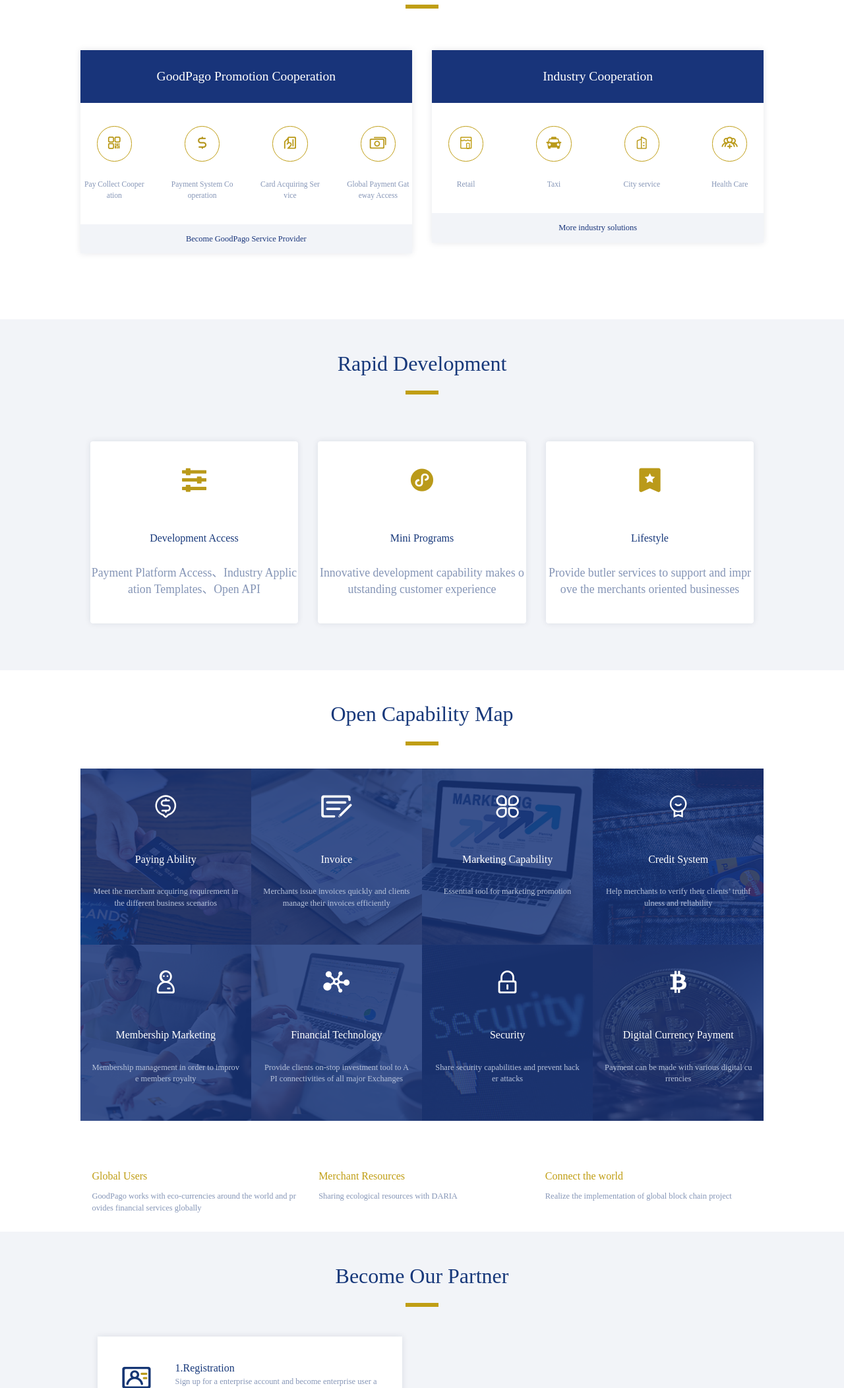
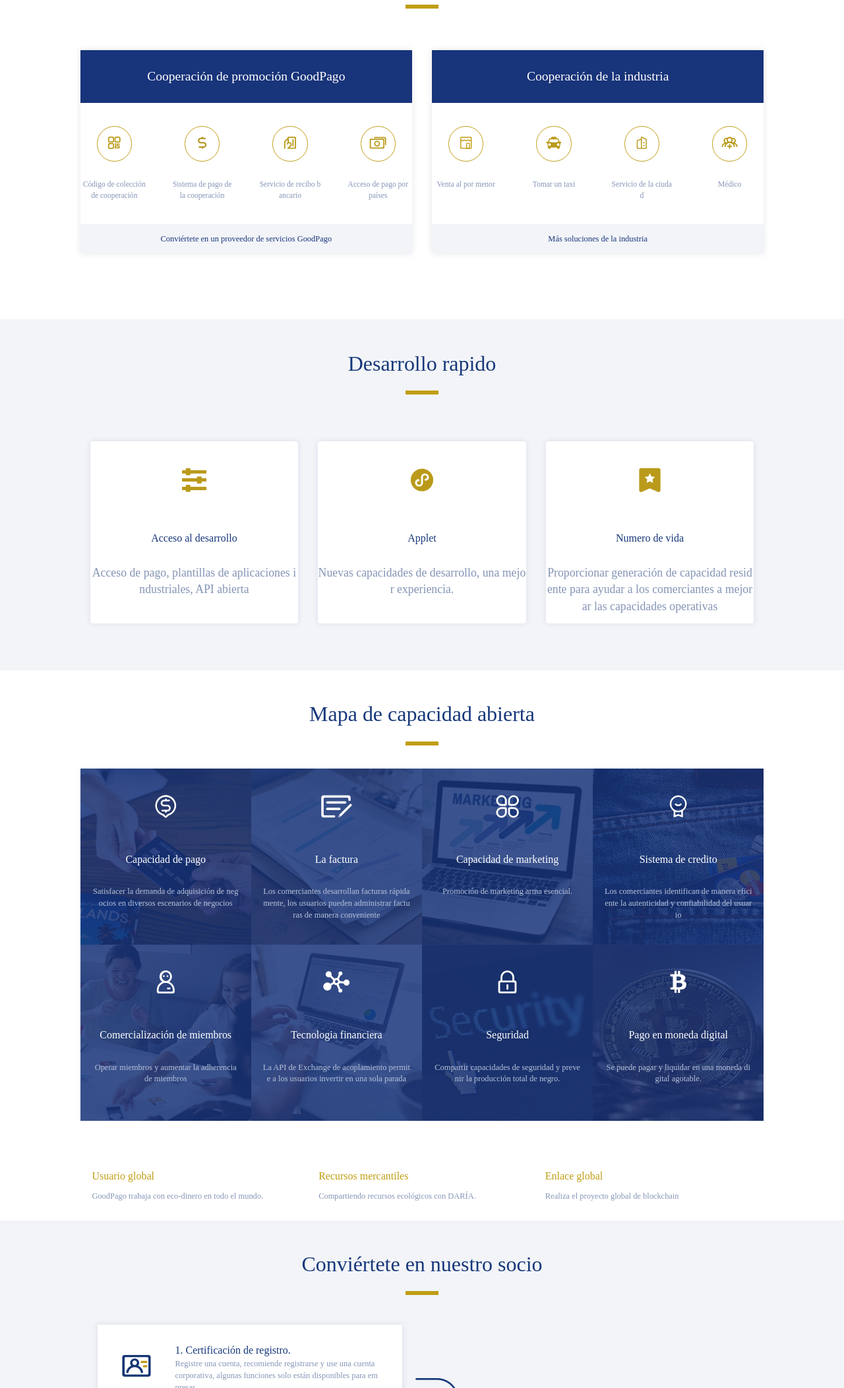
Before and after one commit to maskTAQ/daria, a plain HTML site: page index.html in a window 1280 px wide. Shown: the part 696-2800 px from the top of the page at 66% size. Drawn offline with nearby package versions, Linux system fonts and the light colour scheme; files whose address does not match are found by name; a web font is replaced by a local one.

Commit message:
添加首页翻译

```diff
--- a/index.html
+++ b/index.html
@@ -67,18 +67,18 @@
         <div class="first-screen row">
             <div class="col-sm-offset-1 col-xs-12 col-sm-6 first-screen-info">
                 <p class="first-screen-title">
-                    {{ home.f_t }}
+                    {{ lang.f_t }}
                 </p>
                 <p class="first-screen-subtitle">
-                    {{ home.f_subt }}
+                    {{ lang.f_subt }}
                 </p>
             </div>
             <div class="col-sm-offset-0 col-xs-12 col-sm-4 phone-box">
                 <div class="phone">
-                    <p class="qr-title"> {{ home.f_qr_login }}</p>
+                    <p class="qr-title"> {{ lang.f_qr_login }}</p>
                     <img src="https://timgsa.baidu.com/timg?image&quality=80&size=b9999_10000&sec=1552386623288&di=b732c553bdfa77289a5901e1bb7a534e&imgtype=0&src=http%3A%2F%2Fimgbdb3.bendibao.com%2Fnjbdb%2F201511%2F10%2F2015111014117844.jpg"
                         alt="" class="qr-img">
-                    <p class="download">{{ home.f_download }}</p>
+                    <p class="download">{{ lang.f_download }}</p>
 
                 </div>
             </div>
@@ -86,14 +86,14 @@
         <div class="second-screen">
 
             <p class="screen-title">
-                {{ home.s_c }}
+                {{ lang.s_c }}
             </p>
             <div class="line"></div>
             <div class="second-screen-card-list row ">
                 <div class="col-sm-offset-1 col-xs-12 col-sm-5">
                     <div class="second-screen-card">
                         <p class="second-screen-card-title">
-                            {{ home.s_t_c }}
+                            {{ lang.s_t_c }}
                         </p>
                         <div class="row second-screen-card-content">
                             <div class="col-xs-3">
@@ -102,7 +102,7 @@
                                         <i class="icon-ic_pay_collect_cooperation"></i>
                                     </div>
                                     <p class="second-screen-card-item-label">
-                                        {{ home.s_s_c }}
+                                        {{ lang.s_s_c }}
                                     </p>
                                 </div>
                             </div>
@@ -112,7 +112,7 @@
                                         <i class="icon-ic_payment"></i>
                                     </div>
                                     <p class="second-screen-card-item-label">
-                                        {{ home.s_z_c }}
+                                        {{ lang.s_z_c }}
                                     </p>
                                 </div>
                             </div>
@@ -122,7 +122,7 @@
                                         <i class="icon-ic_card"></i>
                                     </div>
                                     <p class="second-screen-card-item-label">
-                                        {{ home.s_y_h }}
+                                        {{ lang.s_y_h }}
                                     </p>
                                 </div>
                             </div>
@@ -132,20 +132,20 @@
                                         <i class="icon-ic_gloabal_payment"></i>
                                     </div>
                                     <p class="second-screen-card-item-label">
-                                        {{ home.s_g_g}}
+                                        {{ lang.s_g_g}}
                                     </p>
                                 </div>
                             </div>
                         </div>
                         <div class="second-screen-card-footer">
-                            {{ home.s_c_w}}
+                            {{ lang.s_c_w}}
                         </div>
                     </div>
                 </div>
                 <div class="second-screen-second-card col-xs-12 col-sm-5">
                     <div class="second-screen-card">
                         <p class="second-screen-card-title">
-                            {{ home.s_h_y}}
+                            {{ lang.s_h_y}}
                         </p>
                         <div class="row second-screen-card-content">
                             <div class="col-xs-3">
@@ -154,7 +154,7 @@
                                         <i class="icon-ic_retail"></i>
                                     </div>
                                     <p class="second-screen-card-item-label">
-                                        {{ home.s_n_s}}
+                                        {{ lang.s_n_s}}
                                     </p>
                                 </div>
                             </div>
@@ -164,7 +164,7 @@
                                         <i class="icon-ic_taxi"></i>
                                     </div>
                                     <p class="second-screen-card-item-label">
-                                        {{ home.s_d_c}}
+                                        {{ lang.s_d_c}}
                                     </p>
                                 </div>
                             </div>
@@ -174,7 +174,7 @@
                                         <i class="icon-ic_city_service"></i>
                                     </div>
                                     <p class="second-screen-card-item-label">
-                                        {{ home.s_c_s}}
+                                        {{ lang.s_c_s}}
                                     </p>
                                 </div>
                             </div>
@@ -184,13 +184,13 @@
                                         <i class="icon-ic_health_care"></i>
                                     </div>
                                     <p class="second-screen-card-item-label">
-                                        {{ home.s_y_n}}
+                                        {{ lang.s_y_n}}
                                     </p>
                                 </div>
                             </div>
                         </div>
                         <div class="second-screen-card-footer">
-                            {{ home.s_g_d}}
+                            {{ lang.s_g_d}}
                         </div>
                     </div>
                 </div>
@@ -199,7 +199,7 @@
         </div>
         <div class="third-screen row">
             <p class="screen-title">
-                {{ home.s_k_s }}
+                {{ lang.s_k_s }}
             </p>
             <div class="line"></div>
 
@@ -210,10 +210,10 @@
                             <i class="icon-ic_development_access"></i>
                         </div>
                         <p class="third-screen-card-title">
-                            {{ home.s_k_f }}
+                            {{ lang.s_k_f }}
                         </p>
                         <p class="third-screen-card-desc">
-                            {{ home.s_z_f }}
+                            {{ lang.s_z_f }}
                         </p>
                     </div>
                 </div>
@@ -223,10 +223,10 @@
                             <i class="icon-ic_mini_programs"></i>
                         </div>
                         <p class="third-screen-card-title">
-                            {{ home.s_x_c }}
+                            {{ lang.s_x_c }}
                         </p>
                         <p class="third-screen-card-desc">
-                            {{ home.s_x_d }}
+                            {{ lang.s_x_d }}
                         </p>
                     </div>
                 </div>
@@ -236,10 +236,10 @@
                             <i class="icon-ic_lifrstyle"></i>
                         </div>
                         <p class="third-screen-card-title">
-                            {{ home.s_s_h }}
+                            {{ lang.s_s_h }}
                         </p>
                         <p class="third-screen-card-desc">
-                            {{ home.s_t_g }}
+                            {{ lang.s_t_g }}
                         </p>
                     </div>
                 </div>
@@ -248,7 +248,7 @@
         </div>
         <div class="fourth-screen row">
             <p class="screen-title">
-                {{ home.f_kfnl }}
+                {{ lang.f_kfnl }}
             </p>
             <div class="line"></div>
             <div class="col-sm-offset-1 col-xs-12 col-sm-10">
@@ -259,10 +259,10 @@
                             <i class="icon-ic_paying_ability"></i>
                         </div>
                         <p class="fourth-screen-card-title">
-                            {{ home.f_zfnl }}
+                            {{ lang.f_zfnl }}
                         </p>
                         <p class="fourth-screen-card-desc">
-                            {{ home.f_mzsh }}
+                            {{ lang.f_mzsh }}
                         </p>
                     </div>
                     <div class="fourth-screen-card">
@@ -271,10 +271,10 @@
                             <i class="icon-ic_invoice"></i>
                         </div>
                         <p class="fourth-screen-card-title">
-                            {{ home.f_fp }}
+                            {{ lang.f_fp }}
                         </p>
                         <p class="fourth-screen-card-desc">
-                            {{ home.f_shks }}
+                            {{ lang.f_shks }}
                         </p>
                     </div>
                     <div class="fourth-screen-card">
@@ -283,10 +283,10 @@
                             <i class="icon-ic_marketing_capability"></i>
                         </div>
                         <p class="fourth-screen-card-title">
-                            {{ home.f_yxnl }}
+                            {{ lang.f_yxnl }}
                         </p>
                         <p class="fourth-screen-card-desc">
-                            {{ home.f_yxtg }}
+                            {{ lang.f_yxtg }}
                         </p>
                     </div>
                     <div class="fourth-screen-card">
@@ -295,10 +295,10 @@
                             <i class="icon-ic_credit_system"></i>
                         </div>
                         <p class="fourth-screen-card-title">
-                            {{ home.f_xytx }}
+                            {{ lang.f_xytx }}
                         </p>
                         <p class="fourth-screen-card-desc">
-                            {{ home.f_shgx }}
+                            {{ lang.f_shgx }}
                         </p>
                     </div>
                     <div class="fourth-screen-card">
@@ -307,10 +307,10 @@
                             <i class="icon-ic_membership_marketing"></i>
                         </div>
                         <p class="fourth-screen-card-title">
-                            {{ home.f_hyyx }}
+                            {{ lang.f_hyyx }}
                         </p>
                         <p class="fourth-screen-card-desc">
-                            {{ home.f_yyhy }}
+                            {{ lang.f_yyhy }}
                         </p>
                     </div>
                     <div class="fourth-screen-card">
@@ -319,10 +319,10 @@
                             <i class="icon-ic_financial_technology"></i>
                         </div>
                         <p class="fourth-screen-card-title">
-                            {{ home.f_jrkj }}
+                            {{ lang.f_jrkj }}
                         </p>
                         <p class="fourth-screen-card-desc">
-                            {{ home.f_djjy }}
+                            {{ lang.f_djjy }}
                         </p>
                     </div>
                     <div class="fourth-screen-card">
@@ -331,10 +331,10 @@
                             <i class="icon-ic_security"></i>
                         </div>
                         <p class="fourth-screen-card-title">
-                            {{ home.f_aqbz }}
+                            {{ lang.f_aqbz }}
                         </p>
                         <p class="fourth-screen-card-desc">
-                            {{ home.f_fxaq }}
+                            {{ lang.f_fxaq }}
                         </p>
                     </div>
                     <div class="fourth-screen-card">
@@ -343,10 +343,10 @@
                             <i class="icon-ic_digital_currency_payment"></i>
                         </div>
                         <p class="fourth-screen-card-title">
-                            {{ home.f_szhb }}
+                            {{ lang.f_szhb }}
                         </p>
                         <p class="fourth-screen-card-desc">
-                            {{ home.f_kycy }}
+                            {{ lang.f_kycy }}
                         </p>
                     </div>
                 </div>
@@ -355,21 +355,21 @@
                 <div class="fourth-screen-desc">
                     <div class="row">
                         <div class="col-sm-4 col-xs-12">
-                            <p class="fourth-screen-desc-title"> {{ home.f_qqyh }}</p>
+                            <p class="fourth-screen-desc-title"> {{ lang.f_qqyh }}</p>
                             <p class="fourth-screen-desc-value">
-                                {{ home.f_good }}
+                                {{ lang.f_good }}
                             </p>
                         </div>
                         <div class="col-sm-4 col-xs-12">
-                            <p class="fourth-screen-desc-title"> {{ home.f_shzy }}</p>
+                            <p class="fourth-screen-desc-title"> {{ lang.f_shzy }}</p>
                             <p class="fourth-screen-desc-value">
-                                {{ home.f_ydar }}
+                                {{ lang.f_ydar }}
                             </p>
                         </div>
                         <div class="col-sm-4 col-xs-12">
-                            <p class="fourth-screen-desc-title"> {{ home.f_zlqq }}</p>
+                            <p class="fourth-screen-desc-title"> {{ lang.f_zlqq }}</p>
                             <p class="fourth-screen-desc-value">
-                                {{ home.f_sxqq }}
+                                {{ lang.f_sxqq }}
                             </p>
                         </div>
                     </div>
@@ -379,7 +379,7 @@
         <div class="fifth-screen row">
             <div class="col-xs-12">
                 <p class="screen-title">
-                    Become Our Partner
+                        {{ lang[1] }}
                 </p>
                 <div class="line"></div>
                 <div class="message-list">
@@ -394,10 +394,9 @@
                                         </span>
                                     </div>
                                     <div class="message-content">
-                                        <p class="message-title">1.Registration</p>
+                                        <p class="message-title"> {{ lang[2] }}</p>
                                         <p class="message-value">
-                                            Sign up for a enterprise account and become enterprise
-                                            user and enjoy privileged access.
+                                                {{ lang[3] }}
                                         </p>
                                     </div>
                                 </div>
@@ -421,10 +420,9 @@
                                         </span>
                                     </div>
                                     <div class="message-content">
-                                        <p class="message-title">1.Registration</p>
+                                        <p class="message-title"> {{ lang[4] }}</p>
                                         <p class="message-value">
-                                            Sign up for a enterprise account and become enterprise
-                                            user and enjoy privileged access.
+                                                {{ lang[5] }}
                                         </p>
                                     </div>
                                 </div>
@@ -443,10 +441,9 @@
                                         </span>
                                     </div>
                                     <div class="message-content">
-                                        <p class="message-title">1.Registration</p>
+                                        <p class="message-title"> {{ lang[6] }}</p>
                                         <p class="message-value">
-                                            Sign up for a enterprise account and become enterprise
-                                            user and enjoy privileged access.
+                                                {{ lang[7] }}
                                         </p>
                                     </div>
                                 </div>
@@ -484,21 +481,7 @@
         doc.addEventListener && (width.addEventListener(o, a, !1), doc.addEventListener("DOMContentLoaded", a, !1))
     })(window);
     window.onload = function () {
-        var app = new Vue({
-            el: '#app',
-            data: {
-                isLayerVisible: true,
-                nav: language.nav.cn,
-                home: language.home.en
-            },
-            methods: {
-                toggleLayer() {
-                    this.isLayerVisible = !this.isLayerVisible;
-                }
-            },
-        });
-        console.log(app, 'app')
-        //app.data.home =
+        initApp('home')
     }
 </script>
 
--- a/language.js
+++ b/language.js
@@ -229,9 +229,14 @@ var language = {
             f_ydar: '与DARÍA共享生态资源',
             f_zlqq: '链接全球',
             f_sxqq: '实现全球区块链项目落地',
-            // f_:'产品介绍',
-            // f_:'商户资源',
-            // f_:'商户资源',
+            1: '成为我们的伙伴',
+            2: '1.注册认证',
+            3: '注册账号，推荐注册并使用企业账户，部分功能仅对企业开放',
+            4: '2.登录入驻',
+            5: '使用GoodPago登录，依照入驻指导完善联系方式，签署平台服务协议',
+            6: '3.平台使用',
+            7: '即刻开始使用服务商中心，开放者中心，服务市场三大平台功能 ',
+
         },
         en: {
             f_t: 'Connect The World Digital Payment',
@@ -284,6 +289,14 @@ var language = {
             f_ydar: 'Sharing ecological resources with DARIA',
             f_zlqq: 'Connect the world',
             f_sxqq: 'Realize the implementation of global block chain project',
+
+            1: 'Become Our Partner',
+            2: '1.Registration',
+            3: 'Sign up for a enterprise account and become enterprise user and enjoy privileged access.',
+            4: '2.Log In',
+            5: 'Sign up with GoodPago APP then follow up the steps to enter contact details and read the platform service agreement and sign the agreement electronically.',
+            6: '3.Platform Usage',
+            7: 'Start to use all three platforms instantly – Service Vendor Center, Developer Center and Service Market. ',
         },
         sp: {
             f_t: 'Link the world, pago digital',
@@ -336,6 +349,14 @@ var language = {
             f_ydar: 'Compartiendo recursos ecológicos con DARÍA.',
             f_zlqq: 'Enlace global',
             f_sxqq: 'Realiza el proyecto global de blockchain',
+
+            1: 'Conviértete en nuestro socio',
+            2: '1. Certificación de registro.',
+            3: 'Registre una cuenta, recomiende registrarse y use una cuenta corporativa, algunas funciones solo están disponibles para empresas',
+            4:'2. Inicia sesión para instalarte.',
+            5:'Utilice GoodPago para iniciar sesión, siga las instrucciones para mejorar la información de contacto, firme el acuerdo de servicio de la plataforma',
+            6:'3. Uso de la plataforma',
+            7:'Inmediatamente comience a usar el centro de proveedores de servicios, el centro abierto y el mercado de servicios.',
         }
     }
 }
```
